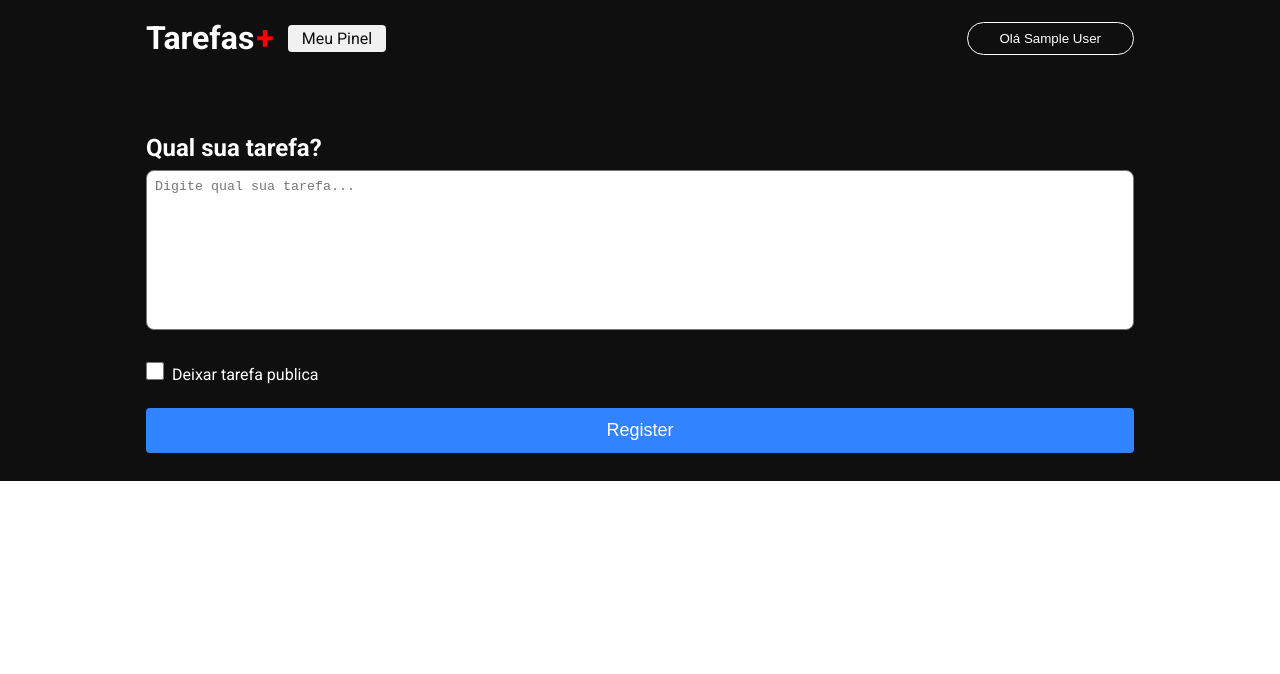
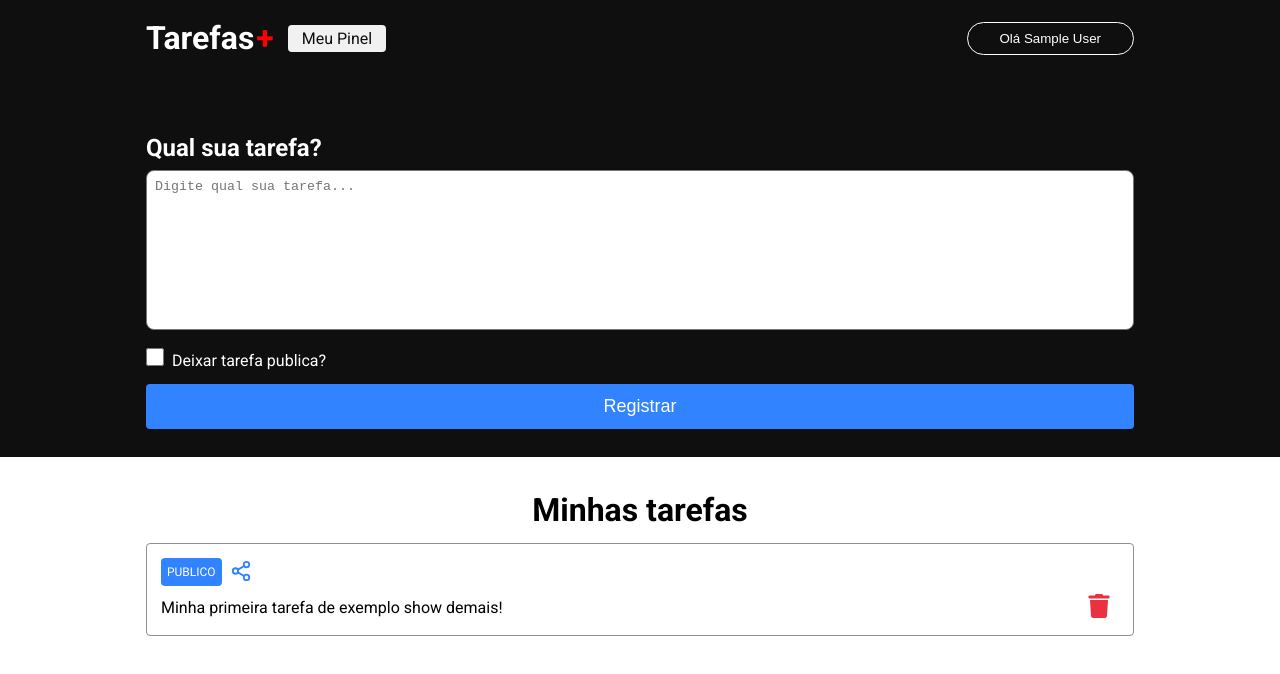
Before and after one commit to DigitalHDR/tarefas-projeto-next-js, a Next.js app: page /dashbord in a window 1280 px wide. Shown: the top 674 px of the page. Built offline with nearby package versions, Linux system fonts and the light colour scheme; no server answers; sample sign-in values are in the browser's storage.

Commit message:
Cadastrar tarefas e firebase

```diff
--- a/package.json
+++ b/package.json
@@ -12,10 +12,12 @@
     "@types/node": "20.5.9",
     "@types/react": "18.2.21",
     "@types/react-dom": "18.2.7",
+    "firebase": "^10.4.0",
     "next": "13.4.19",
     "next-auth": "^4.23.1",
     "react": "18.2.0",
     "react-dom": "18.2.0",
+    "react-icons": "^4.11.0",
     "typescript": "5.2.2"
   }
 }
--- a/src/pages/dashbord/index.tsx
+++ b/src/pages/dashbord/index.tsx
@@ -1,12 +1,29 @@
 import { GetServerSideProps } from 'next'
+import { ChangeEvent, FormEvent, useState } from 'react'
 import styles from './styles.module.css'
 import Head from 'next/head'
 
 import { getSession } from 'next-auth/react'
-import { Textarea } from '@/components/textarea'
+import { Textarea } from '../../components/textarea'
+import { FiShare2 } from 'react-icons/fi'
+import { FaTrash } from 'react-icons/fa'
 
+export default function Dashboard() {
+  const [input, setInput] = useState('')
+  const [publicTask, setPublicTask] = useState(false)
 
-export default function DashBoard() {
+  function handleChangePubluc(event: ChangeEvent<HTMLInputElement>) {
+    setPublicTask(event.target.checked)
+  }
+
+  function handleRegisterTask(event: FormEvent) {
+    event.preventDefault()
+
+    if(input === '') return
+
+    alert('teste')
+  }
+
   return (
     <div className={styles.container}>
       <Head>
@@ -18,18 +35,49 @@
           <div className={styles.contentForm}>
             <h1 className={styles.title}>Qual sua tarefa?</h1>
 
-            <form>
-              <Textarea placeholder='Digite qual sua tarefa...' />
-              <div className={styles.checkBoxArea}>
-                <input type="checkbox" className={styles.checkBox} />
-                <label>Deixar tarefa publica</label>
+            <form onSubmit={handleRegisterTask}>
+              <Textarea
+                placeholder="Digite qual sua tarefa..."
+                value={input}
+                onChange={(event: ChangeEvent<HTMLTextAreaElement>) =>
+                  setInput(event.target.value)
+                }
+              />
+              <div className={styles.checkboxArea}>
+                <input
+                  type="checkbox"
+                  className={styles.checkbox}
+                  checked={publicTask}
+                  onChange={handleChangePubluc}
+                />
+                <label>Deixar tarefa publica?</label>
               </div>
 
-              <button className={styles.buttun} type="submit">
-                Register
+              <button className={styles.button} type="submit">
+                Registrar
               </button>
             </form>
           </div>
+        </section>
+
+        <section className={styles.taskContainer}>
+          <h1>Minhas tarefas</h1>
+
+          <article className={styles.task}>
+            <div className={styles.tagContainer}>
+              <label className={styles.tag}>PUBLICO</label>
+              <button className={styles.shareButton}>
+                <FiShare2 size={22} color="#3183ff" />
+              </button>
+            </div>
+
+            <div className={styles.taskContent}>
+              <p>Minha primeira tarefa de exemplo show demais!</p>
+              <button className={styles.trashButton}>
+                <FaTrash size={24} color="#ea3140" />
+              </button>
+            </div>
+          </article>
         </section>
       </main>
     </div>
@@ -38,9 +86,10 @@
 
 export const getServerSideProps: GetServerSideProps = async ({ req }) => {
   const session = await getSession({ req })
+  // console.log(session);
 
   if (!session?.user) {
-    //se não tem usuário vamos redirecionar para /
+    // Se nao tem usuario vamos redirecionar para  /
     return {
       redirect: {
         destination: '/',
--- a/src/pages/dashbord/styles.module.css
+++ b/src/pages/dashbord/styles.module.css
@@ -23,22 +23,21 @@
     margin-bottom: 8px;
   }
 
-.checkBoxArea label {
+  .checkboxArea label {
     margin-left: 8px;
     color: #fff;
   }
 
-.checkBoxArea {
-    margin: 14px 0
-}
-
-.checkBox {
-    width: 18px;
-    height: 18px;
+  .checkboxArea {
     margin: 14px 0;
   }
 
-.buttun {
+  .checkbox {
+    width: 18px;
+    height: 18px;
+  }
+
+  .button {
     width: 100%;
     border: 0;
     border-radius: 4px;
@@ -47,3 +46,74 @@
     padding: 12px 0;
     font-size: 18px;
   }
+
+  .taskContainer {
+    margin: 34px auto 0 auto;
+    padding: 0 18px;
+    width: 100%;
+    max-width: 1024px;
+    display: flex;
+    flex-direction: column;
+  }
+
+  .taskContainer a {
+    text-decoration: none;
+    color: #0f0f0f;
+  }
+
+  .taskContainer h1 {
+    text-align: center;
+    font-size: 32px;
+    margin-bottom: 14px;
+  }
+
+  .task {
+    margin-bottom: 14px;
+    line-height: 150%;
+    display: flex;
+    flex-direction: column;
+    align-items: flex-start;
+    border: 1.5px solid #909090;
+    border-radius: 4px;
+    padding: 14px;
+  }
+
+  .tagContainer {
+    display: flex;
+    align-items: center;
+    justify-content: center;
+    margin-bottom: 8px;
+  }
+
+  .tag {
+    background-color: #3183ff;
+    padding: 2px 6px;
+    color: #fff;
+    border-radius: 4px;
+    font-size: 12px;
+  }
+
+  .shareButton {
+    background: transparent;
+    border: 0;
+    margin: 0 8px;
+    cursor: pointer;
+  }
+
+  .taskContent {
+    display: flex;
+    align-items: center;
+    justify-content: space-between;
+    width: 100%;
+  }
+
+  .taskContent p {
+    white-space: pre-wrap;
+  }
+
+  .trashButton {
+    cursor: pointer;
+    background: transparent;
+    border: 0;
+    margin: 0 8px;
+  }
```
Also changed, not shown: src/services/firebaseConection.ts (added, +16 -0 lines), 1 other file (tests, documents, lock files or other folders). Lines whose indentation alone changed are shown as unchanged.
